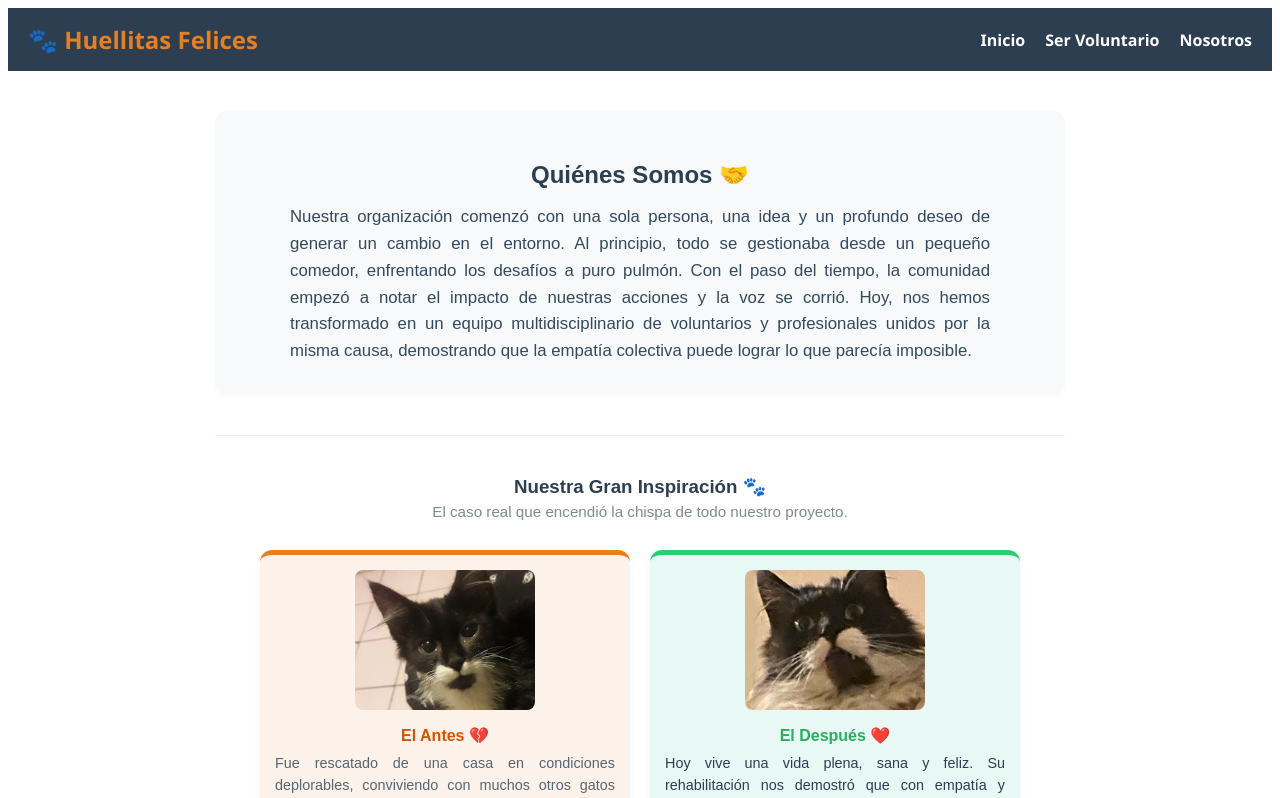
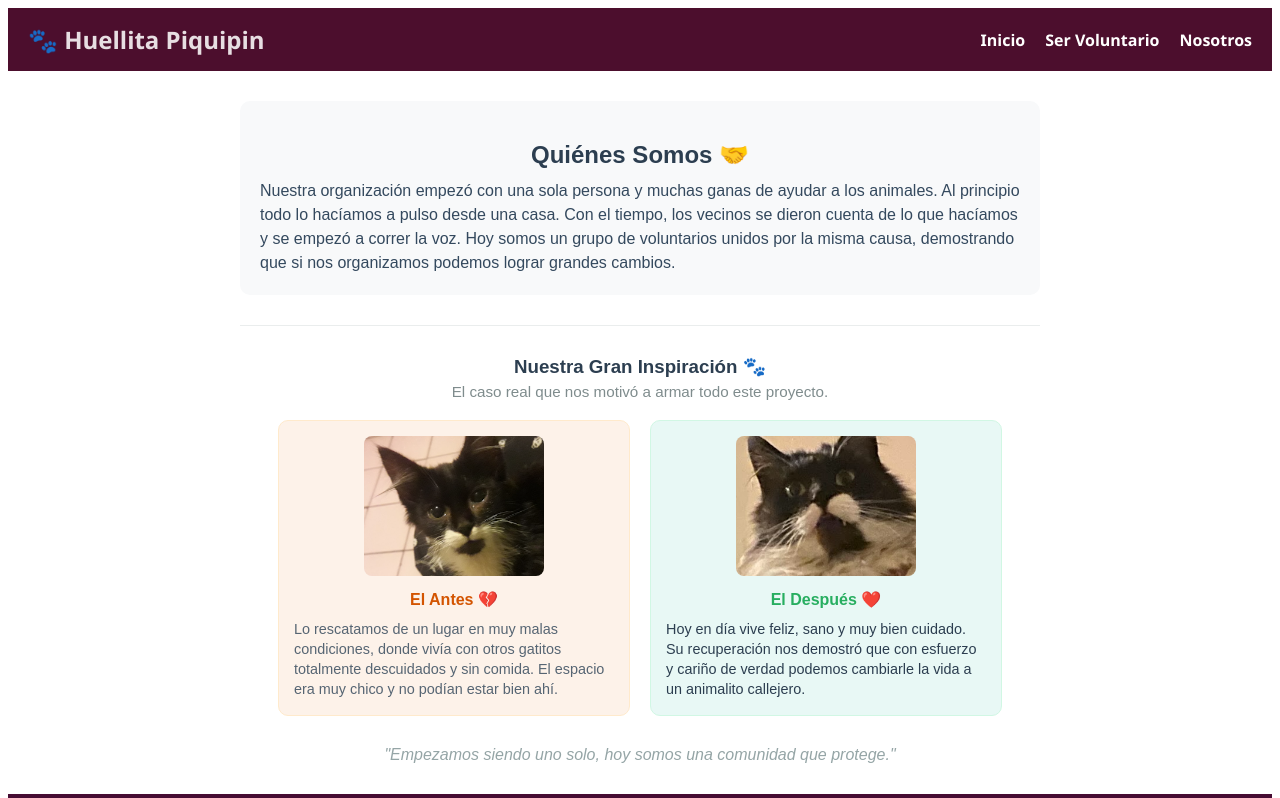
Before and after one commit to Don-Ricardo-Naty/refugio-huellita-piquipin, a React (Vite) app: page /nosotros in a window 1280 px wide. Shown: the top 798 px of the page. Built offline with nearby package versions, Linux system fonts and the light colour scheme.

Commit message:
colores y titulos finales

```diff
--- a/src/App.jsx
+++ b/src/App.jsx
@@ -12,9 +12,9 @@ function App() {
       <div style={{ display: 'flex', flexDirection: 'column', minHeight: '100vh', fontFamily: 'Segoe UI, Tahoma, Geneva, Verdana, sans-serif', margin: 0 }}>
 
         {/* CABECERA (Header) Semántica */}
-        <header style={{ backgroundColor: '#2c3e50', padding: '15px 20px', display: 'flex', justifyContent: 'space-between', alignItems: 'center' }}>
-          <div style={{ color: '#e67e22', fontWeight: 'bold', fontSize: '1.5rem', display: 'flex', alignItems: 'center', gap: '8px' }}>
-            🐾 Huellitas Felices
+        <header style={{ backgroundColor: '#4c0e2d', padding: '15px 20px', display: 'flex', justifyContent: 'space-between', alignItems: 'center' }}>
+          <div style={{ color: '#e7dee2', fontWeight: 'bold', fontSize: '1.5rem', display: 'flex', alignItems: 'center', gap: '8px' }}>
+            🐾 Huellita Piquipin
           </div>
           <nav style={{ display: 'flex', gap: '20px' }}>
             <Link to="/" style={{ color: 'white', textDecoration: 'none', fontWeight: 'bold' }}>Inicio</Link>
--- a/src/components/Acerca.jsx
+++ b/src/components/Acerca.jsx
@@ -1,117 +1,66 @@
 // src/components/Acerca.jsx
 
 function Acerca() {
+	// Estilos agrupados para que el código de abajo sea fácil de leer
+	const estilos = {
+		seccion: { padding: '30px 20px', maxWidth: '800px', margin: '0 auto', fontFamily: 'sans-serif' },
+		intro: { textAlign: 'center', marginBottom: '30px', backgroundColor: '#f8f9fa', padding: '20px', borderRadius: '10px' },
+		contenedorTarjetas: { display: 'flex', gap: '20px', flexWrap: 'wrap', justifyContent: 'center' },
+		tarjeta: { flex: '1', minWidth: '250px', maxWidth: '320px', padding: '15px', borderRadius: '10px', border: '1px solid #ccc' },
+		imagen: { width: '180px', height: '140px', objectFit: 'cover', borderRadius: '8px' }
+	};
+
 	return (
-		<section style={{
-			padding: '40px 20px',
-			maxWidth: '850px',
-			margin: '0 auto',
-			fontFamily: 'Arial, sans-serif'
-		}}>
-			{/* SECCIÓN INTRODUCTORIA: HISTORIA FICTICIA */}
-			<div style={{
-				textAlign: 'center',
-				marginBottom: '40px',
-				backgroundColor: '#f8f9fa',
-				padding: '30px',
-				borderRadius: '12px',
-				boxShadow: '0 2px 8px rgba(0,0,0,0.02)'
-			}}>
-				<h2 style={{ color: '#2c3e50', marginBottom: '15px' }}>Quiénes Somos 🤝</h2>
-				<p style={{
-					lineHeight: '1.6',
-					color: '#34495e',
-					fontSize: '1.05rem',
-					maxWidth: '700px',
-					margin: '0 auto',
-					textAlign: 'justify'
-				}}>
-					Nuestra organización comenzó con una sola persona, una idea y un profundo deseo de generar un cambio en el entorno. Al principio, todo se gestionaba desde un pequeño comedor, enfrentando los desafíos a puro pulmón. Con el paso del tiempo, la comunidad empezó a notar el impacto de nuestras acciones y la voz se corrió. Hoy, nos hemos transformado en un equipo multidisciplinario de voluntarios y profesionales unidos por la misma causa, demostrando que la empatía colectiva puede lograr lo que parecía imposible.
+		<section style={estilos.seccion}>
+
+			{/* QUIÉNES SOMOS */}
+			<div style={estilos.intro}>
+				<h2 style={{ color: '#2c3e50', marginBottom: '10px' }}>Quiénes Somos 🤝</h2>
+				<p style={{ lineHeight: '1.5', color: '#34495e', margin: '0 auto', textAlign: 'left' }}>
+					Nuestra organización empezó con una sola persona y muchas ganas de ayudar a los animales. Al principio todo lo hacíamos a pulso desde una casa. Con el tiempo, los vecinos se dieron cuenta de lo que hacíamos y se empezó a correr la voz. Hoy somos un grupo de voluntarios unidos por la misma causa, demostrando que si nos organizamos podemos lograr grandes cambios.
 				</p>
 			</div>
 
-			<hr style={{ border: '0', height: '1px', backgroundColor: '#eaeded', marginBottom: '40px' }} />
+			<hr style={{ border: '0', borderTop: '1px solid #eaeded', marginBottom: '30px' }} />
 
-			{/* TÍTULO DEL ANTES Y DESPUÉS */}
-			<div style={{ textAlign: 'center', marginBottom: '30px' }}>
+			{/* CASO DE INSPIRACIÓN */}
+			<div style={{ textAlign: 'center', marginBottom: '20px' }}>
 				<h3 style={{ color: '#2c3e50', margin: '0 0 5px 0' }}>Nuestra Gran Inspiración 🐾</h3>
 				<p style={{ color: '#7f8c8d', margin: 0, fontSize: '0.95rem' }}>
-					El caso real que encendió la chispa de todo nuestro proyecto.
+					El caso real que nos motivó a armar todo este proyecto.
 				</p>
 			</div>
 
-			{/* CONTENEDOR DEL ANTES Y DESPUÉS (MÁS COMPACTO) */}
-			<div style={{
-				display: 'flex',
-				gap: '20px',
-				flexWrap: 'wrap',
-				justifyContent: 'center'
-			}}>
+			{/* ANTES Y DESPUÉS */}
+			<div style={estilos.contenedorTarjetas}>
 
-				{/* TARJETA COMPACTA: EL ANTES */}
-				<div style={{
-					flex: '1',
-					minWidth: '240px',
-					maxWidth: '340px', // Casilla más pequeña
-					backgroundColor: '#fdf2e9',
-					padding: '15px',
-					borderRadius: '12px',
-					boxShadow: '0 4px 10px rgba(0,0,0,0.04)',
-					borderTop: '5px solid #e67e22'
-				}}>
-					<div style={{ textAlign: 'center', marginBottom: '12px' }}>
-						<img
-							src="/antes.png"
-							alt="Antes del rescate"
-							style={{
-								width: '180px',      // Imagen pequeña fija para cuidar la resolución
-								height: '140px',     // Altura controlada
-								objectFit: 'cover',
-								borderRadius: '8px',
-								filter: 'grayscale(25%)'
-							}}
-						/>
+				{/* Tarjeta: El Antes */}
+				<div style={{ ...estilos.tarjeta, backgroundColor: '#fdf2e9', borderColor: '#ffeacc' }}>
+					<div style={{ textAlign: 'center', marginBottom: '10px' }}>
+						<img src="/antes.png" alt="Antes del rescate" style={estilos.imagen} />
 					</div>
-					<h4 style={{ color: '#d35400', margin: '0 0 8px 0', textAlign: 'center' }}>El Antes 💔</h4>
-					<p style={{ lineHeight: '1.5', color: '#566573', fontSize: '0.9rem', textAlign: 'justify', margin: 0 }}>
-						Fue rescatado de una casa en condiciones deplorables, conviviendo con muchos otros gatos totalmente abandonados y sin los cuidados básicos. El hacinamiento hacía imposible su bienestar.
+					<h4 style={{ color: '#d35400', margin: '0 0 10px 0', textAlign: 'center' }}>El Antes 💔</h4>
+					<p style={{ lineHeight: '1.4', color: '#566573', fontSize: '0.9rem', textAlign: 'left', margin: 0 }}>
+						Lo rescatamos de un lugar en muy malas condiciones, donde vivía con otros gatitos totalmente descuidados y sin comida. El espacio era muy chico y no podían estar bien ahí.
 					</p>
 				</div>
 
-				{/* TARJETA COMPACTA: EL DESPUÉS */}
-				<div style={{
-					flex: '1',
-					minWidth: '240px',
-					maxWidth: '340px', // Casilla más pequeña
-					backgroundColor: '#e8f8f5',
-					padding: '15px',
-					borderRadius: '12px',
-					boxShadow: '0 4px 10px rgba(0,0,0,0.04)',
-					borderTop: '5px solid #2ecc71'
-				}}>
-					<div style={{ textAlign: 'center', marginBottom: '12px' }}>
-						<img
-							src="/despues.png"
-							alt="Después del rescate"
-							style={{
-								width: '180px',      // Imagen pequeña fija para cuidar la resolución
-								height: '140px',     // Altura controlada
-								objectFit: 'cover',
-								borderRadius: '8px'
-							}}
-						/>
+				{/* Tarjeta: El Después */}
+				<div style={{ ...estilos.tarjeta, backgroundColor: '#e8f8f5', borderColor: '#d1f7e4' }}>
+					<div style={{ textAlign: 'center', marginBottom: '10px' }}>
+						<img src="/despues.png" alt="Después del rescate" style={estilos.imagen} />
 					</div>
-					<h4 style={{ color: '#27ae60', margin: '0 0 8px 0', textAlign: 'center' }}>El Después ❤️</h4>
-					<p style={{ lineHeight: '1.5', color: '#2c3e50', fontSize: '0.9rem', textAlign: 'justify', margin: 0 }}>
-						Hoy vive una vida plena, sana y feliz. Su rehabilitación nos demostró que con empatía y acciones concretas podemos transformar realidades y reescribir historias por completo.
+					<h4 style={{ color: '#27ae60', margin: '0 0 10px 0', textAlign: 'center' }}>El Después ❤️</h4>
+					<p style={{ lineHeight: '1.4', color: '#2c3e50', fontSize: '0.9rem', textAlign: 'left', margin: 0 }}>
+						Hoy en día vive feliz, sano y muy bien cuidado. Su recuperación nos demostró que con esfuerzo y cariño de verdad podemos cambiarle la vida a un animalito callejero.
 					</p>
 				</div>
 
 			</div>
 
 			{/* FRASE DE CIERRE */}
-			<div style={{ marginTop: '35px', textAlign: 'center' }}>
-				<p style={{ fontStyle: 'italic', color: '#95a5a6', fontSize: '1rem', margin: 0 }}>
+			<div style={{ marginTop: '30px', textAlign: 'center' }}>
+				<p style={{ fontStyle: 'italic', color: '#95a5a6', margin: 0 }}>
 					"Empezamos siendo uno solo, hoy somos una comunidad que protege."
 				</p>
 			</div>
--- a/src/components/Inicio.jsx
+++ b/src/components/Inicio.jsx
@@ -4,16 +4,16 @@ function Inicio() {
 	const [contadores, setContadores] = useState({ mantenimiento: 0, recaudacion: 0, rescate: 0 });
 
 	useEffect(() => {
-		// 1. Leer los datos del Local Storage al cargar la página de Inicio
+		// Leer los datos del Local Storage
 		const listaVoluntarios = JSON.parse(localStorage.getItem('voluntarios')) || [];
 
-		// Función auxiliar para evitar errores por tildes o mayúsculas en el formulario
+		// Función para evitar problemas con mayúsculas y tildes
 		const normalizar = (texto) => {
 			if (!texto) return '';
 			return texto.toLowerCase().normalize("NFD").replace(/[\u0300-\u036f]/g, "").trim();
 		};
 
-		// 2. Proceso / Cálculo matemático optimizado
+		// Contar voluntarios por área
 		const conteo = listaVoluntarios.reduce((acc, voluntario) => {
 			const areaFormateada = normalizar(voluntario.area);
 
@@ -21,116 +21,80 @@ function Inicio() {
 				acc.mantenimiento++;
 			} else if (areaFormateada.includes('recaudacion') || areaFormateada.includes('fondos')) {
 				acc.recaudacion++;
-			} else if (areaFormateada.includes('rescate') || areaFormateada.includes('terreno') || areaFormateada.includes('rescatista')) {
+			} else if (areaFormateada.includes('rescate') || areaFormateada.includes('terreno')) {
 				acc.rescate++;
 			}
 			return acc;
 		}, { mantenimiento: 0, recaudacion: 0, rescate: 0 });
 
-		// 3. Actualizar el estado con los resultados reales
 		setContadores(conteo);
 	}, []);
 
+	// Estilos básicos en objetos para limpiar las etiquetas de abajo
+	const estilos = {
+		seccion: { padding: '30px 20px', maxWidth: '950px', margin: '0 auto', fontFamily: 'sans-serif' },
+		hero: { background: '#d76eab', color: 'white', padding: '30px', borderRadius: '15px', textAlign: 'center', marginBottom: '30px' },
+		contenedorTarjetas: { display: 'flex', gap: '20px', justifyContent: 'center', flexWrap: 'wrap' },
+		tarjeta: { flex: '1', minWidth: '250px', maxWidth: '300px', padding: '20px', borderRadius: '15px', textAlign: 'center', border: '1px solid #ccc' }
+	};
+
 	return (
-		<section style={{
-			padding: '40px 20px',
-			maxWidth: '1000px',
-			margin: '0 auto',
-			fontFamily: '"Quicksand", "Nunito", "Arial", sans-serif'
-		}}>
+		<section style={estilos.seccion}>
 
-			{/* HERO BANNER */}
-			<div style={{
-				background: 'linear-gradient(135deg, #34495e 0%, #2c3e50 100%)',
-				color: 'white',
-				padding: '40px 30px',
-				borderRadius: '24px',
-				textAlign: 'center',
-				boxShadow: '0 8px 24px rgba(44, 62, 80, 0.12)',
-				marginBottom: '40px'
-			}}>
-				<h2 style={{ margin: '0 0 12px 0', fontSize: '2.2rem', letterSpacing: '-0.5px' }}>🐾 Refugio Huellita Piquipin</h2>
-				<p style={{ fontSize: '1.05rem', color: '#eaeded', margin: '0 auto', maxWidth: '600px', lineHeight: '1.6' }}>
-					¡Bienvenidos! Gracias al apoyo de la comunidad seguimos salvando vidas. Revisa nuestras áreas en tiempo real y descubre dónde hace más falta tu patita hoy.
+			{/* texto bajo */}
+			<div style={estilos.hero}>
+				<h2 style={{ margin: '0 0 10px 0' }}>Refugio Gatuno</h2>
+				<p style={{ margin: 0 }}>
+					¡Bienvenidos! Gracias al apoyo de la comunidad seguimos salvando vidas. Revisa dónde hace más falta tu ayuda hoy.
 				</p>
 			</div>
 
-			<div style={{ textAlign: 'center', marginBottom: '35px' }}>
-				<h3 style={{ color: '#2c3e50', margin: '0 0 6px 0', fontSize: '1.4rem' }}>¿Dónde nos falta gente? 🧐</h3>
-				<p style={{ color: '#7f8c8d', fontSize: '0.95rem', margin: 0 }}>¡Postula en el área que veas con menos apoyo para equilibrar la ayuda!</p>
+			<div style={{ textAlign: 'center', marginBottom: '30px' }}>
+				<h3 style={{ color: '#d76eab', margin: '0 0 5px 0' }}>¿No sabes en que área puedes apoyar?</h3>
+				<h5 style={{ color: '#776e73', margin: '0 0 5px 0' }}>Nuestro contador en vivo podría darte una mano</h5>
+				<p style={{ color: '#7f8c8d', margin: 0 }}>Se voluntario en el área con menos apoyo para ayudarnos a equilibrar nuestra labor</p>
 			</div>
 
-			{/* CONTENEDOR DE TARJETAS CON CONTADOR + DESCRIPCIÓN DETALLADA */}
-			<div style={{ display: 'flex', gap: '25px', justifyContent: 'center', flexWrap: 'wrap' }}>
+			{/* contador de postulantes */}
+			<div style={estilos.contenedorTarjetas}>
 
-				{/* Tarjeta: Mantenimiento y Cuidado */}
-				<div style={{
-					flex: '1', minWidth: '280px', maxWidth: '310px', backgroundColor: '#fffaf0',
-					padding: '25px 20px', borderRadius: '22px', textAlign: 'center',
-					boxShadow: '0 6px 18px rgba(230, 126, 34, 0.05)', border: '2px solid #ffeacc',
-					display: 'flex', flexDirection: 'column'
-				}}>
-					<div style={{ fontSize: '2.2rem', marginBottom: '8px' }}>🐱🧹</div>
-					<h4 style={{ color: '#d35400', fontSize: '1.1rem', margin: '0 0 5px 0', fontWeight: '600' }}>Mantenimiento y Cuidado</h4>
-
-					<span style={{ display: 'block', fontSize: '2.2rem', fontWeight: '800', color: '#2c3e50', margin: '5px 0' }}>
-						{contadores.mantenimiento}
-					</span>
-					<p style={{ margin: '0 0 15px 0', color: '#8a95a5', fontSize: '0.8rem', fontWeight: '600', textTransform: 'uppercase' }}>Postulantes activos</p>
-
-					<hr style={{ border: 0, height: '1px', backgroundColor: '#ffeacc', margin: '10px 0' }} />
-
-					<p style={{ fontSize: '0.9rem', color: '#566573', lineHeight: '1.5', textAlign: 'justify', margin: '10px 0 0 0' }}>
-						Consiste en la labor interna en el refugio garantizando los cuidados básicos: alimentación, agua fresca, limpieza profunda de las cajas de arena de los gatos y revisión diaria de su estado de salud. Además, se encarga de coordinar las visitas veterinarias, administrar tratamientos médicos y gestionar casos especiales que requieran atención aislada o prioritaria.
+				{/* contador1: Mantenimiento y Cuidado */}
+				<div style={{ ...estilos.tarjeta, backgroundColor: '#fffaf0', borderColor: '#ffeacc' }}>
+					<div style={{ fontSize: '2rem' }}>🐱</div>
+					<h4 style={{ color: '#d35400', margin: '10px 0' }}>Mantenimiento y Cuidado</h4>
+					<span style={{ fontSize: '2rem', fontWeight: 'bold', color: '#2c3e50' }}>{contadores.mantenimiento}</span>
+					<p style={{ color: '#8a95a5', fontSize: '0.8rem', margin: '5px 0 15px 0' }}>POSTULANTES ACTIVOS</p>
+					<hr style={{ border: '0', borderTop: '1px solid #ffeacc' }} />
+					<p style={{ fontSize: '0.9rem', color: '#566573', textAlign: 'left', lineHeight: '1.4' }}>
+						Consiste en la labor interna en el refugio garantizando los cuidados básicos: alimentación, agua fresca, limpieza de jaulas y revisión de salud. También coordina tratamientos médicos sencillos.
 					</p>
 				</div>
 
-				{/* Tarjeta: Recaudación de Fondos */}
-				<div style={{
-					flex: '1', minWidth: '280px', maxWidth: '310px', backgroundColor: '#f4faff',
-					padding: '25px 20px', borderRadius: '22px', textAlign: 'center',
-					boxShadow: '0 6px 18px rgba(52, 152, 219, 0.05)', border: '2px solid #d4ecfc',
-					display: 'flex', flexDirection: 'column'
-				}}>
-					<div style={{ fontSize: '2.2rem', marginBottom: '8px' }}>🐷💰</div>
-					<h4 style={{ color: '#2980b9', fontSize: '1.1rem', margin: '0 0 5px 0', fontWeight: '600' }}>Recaudación de Fondos</h4>
-
-					<span style={{ display: 'block', fontSize: '2.2rem', fontWeight: '800', color: '#2c3e50', margin: '5px 0' }}>
-						{contadores.recaudacion}
-					</span>
-					<p style={{ margin: '0 0 15px 0', color: '#8a95a5', fontSize: '0.8rem', fontWeight: '600', textTransform: 'uppercase' }}>Postulantes activos</p>
-
-					<hr style={{ border: 0, height: '1px', backgroundColor: '#d4ecfc', margin: '10px 0' }} />
-
-					<p style={{ fontSize: '0.9rem', color: '#566573', lineHeight: '1.5', textAlign: 'justify', margin: '10px 0 0 0' }}>
-						Tu rol consistirá en salir voluntariamente junto a un equipo a espacios públicos a recolectar donativos, educando a las personas sobre la misión de la fundación de forma transparente y legítima. También abarca la venta presencial de accesorios para mascotas, el apoyo en marketing digital, redes sociales y la recepción de folletos con sugerencias de ayuda cuando un ciudadano reporte un animal en abandono.
+				{/* contador2: Recaudación de Fondos */}
+				<div style={{ ...estilos.tarjeta, backgroundColor: '#f4faff', borderColor: '#d4ecfc' }}>
+					<div style={{ fontSize: '2rem' }}>💰</div>
+					<h4 style={{ color: '#2980b9', margin: '10px 0' }}>Recaudación de Fondos</h4>
+					<span style={{ fontSize: '2rem', fontWeight: 'bold', color: '#2c3e50' }}>{contadores.recaudacion}</span>
+					<p style={{ color: '#8a95a5', fontSize: '0.8rem', margin: '5px 0 15px 0' }}>POSTULANTES ACTIVOS</p>
+					<hr style={{ border: '0', borderTop: '1px solid #d4ecfc' }} />
+					<p style={{ fontSize: '0.9rem', color: '#566573', textAlign: 'left', lineHeight: '1.4' }}>
+						Tu rol consistirá en apoyar en la recolección de donaciones en espacios públicos y eventos, difundir las campañas de la fundación, vender accesorios de mascotas y administrar redes sociales.
 					</p>
 				</div>
 
-				{/* Tarjeta: Rescate en Terreno */}
-				<div style={{
-					flex: '1', minWidth: '280px', maxWidth: '310px', backgroundColor: '#f5fcf9',
-					padding: '25px 20px', borderRadius: '22px', textAlign: 'center',
-					boxShadow: '0 6px 18px rgba(46, 204, 113, 0.05)', border: '2px solid #d1f7e4',
-					display: 'flex', flexDirection: 'column'
-				}}>
-					<div style={{ fontSize: '2.2rem', marginBottom: '8px' }}>🐾🚑</div>
-					<h4 style={{ color: '#27ae60', fontSize: '1.1rem', margin: '0 0 5px 0', fontWeight: '600' }}>Rescate en Terreno</h4>
-
-					<span style={{ display: 'block', fontSize: '2.2rem', fontWeight: '800', color: '#2c3e50', margin: '5px 0' }}>
-						{contadores.rescate}
-					</span>
-					<p style={{ margin: '0 0 15px 0', color: '#8a95a5', fontSize: '0.8rem', fontWeight: '600', textTransform: 'uppercase' }}>Postulantes activos</p>
-
-					<hr style={{ border: 0, height: '1px', backgroundColor: '#d1f7e4', margin: '10px 0' }} />
-
-					<p style={{ fontSize: '0.9rem', color: '#566573', lineHeight: '1.5', textAlign: 'justify', margin: '10px 0 0 0' }}>
-						Corresponde a la acción directa de primera línea. El equipo evalúa los folletos y reportes de abandono recolectados para clasificar los casos en base a su viabilidad, nivel de riesgo y confiabilidad. Una vez validados, salen a terreno a buscar, asegurar y trasladar a los animales en situación crítica hacia el refugio para iniciar de forma inmediata su respectivo proceso de recuperación.
+				{/* contador3: Rescate en Terreno */}
+				<div style={{ ...estilos.tarjeta, backgroundColor: '#f5fcf9', borderColor: '#d1f7e4' }}>
+					<div style={{ fontSize: '2rem' }}>🚑</div>
+					<h4 style={{ color: '#27ae60', margin: '10px 0' }}>Rescate en Terreno</h4>
+					<span style={{ fontSize: '2rem', fontWeight: 'bold', color: '#2c3e50' }}>{contadores.rescate}</span>
+					<p style={{ color: '#8a95a5', fontSize: '0.8rem', margin: '5px 0 15px 0' }}>POSTULANTES ACTIVOS</p>
+					<hr style={{ border: '0', borderTop: '1px solid #d1f7e4' }} />
+					<p style={{ fontSize: '0.9rem', color: '#566573', textAlign: 'left', lineHeight: '1.4' }}>
+						Acción directa en primera línea. El equipo revisa los reportes de abandono de los ciudadanos para evaluar los casos críticos, salir a terreno a buscar a los animales y trasladarlos de forma segura.
 					</p>
 				</div>
 
 			</div>
-
 		</section>
 	);
 }
```
Also changed, not shown: src/components/Footer.jsx (+5 -6 lines), src/components/Formulario.jsx (+108 -123 lines).
